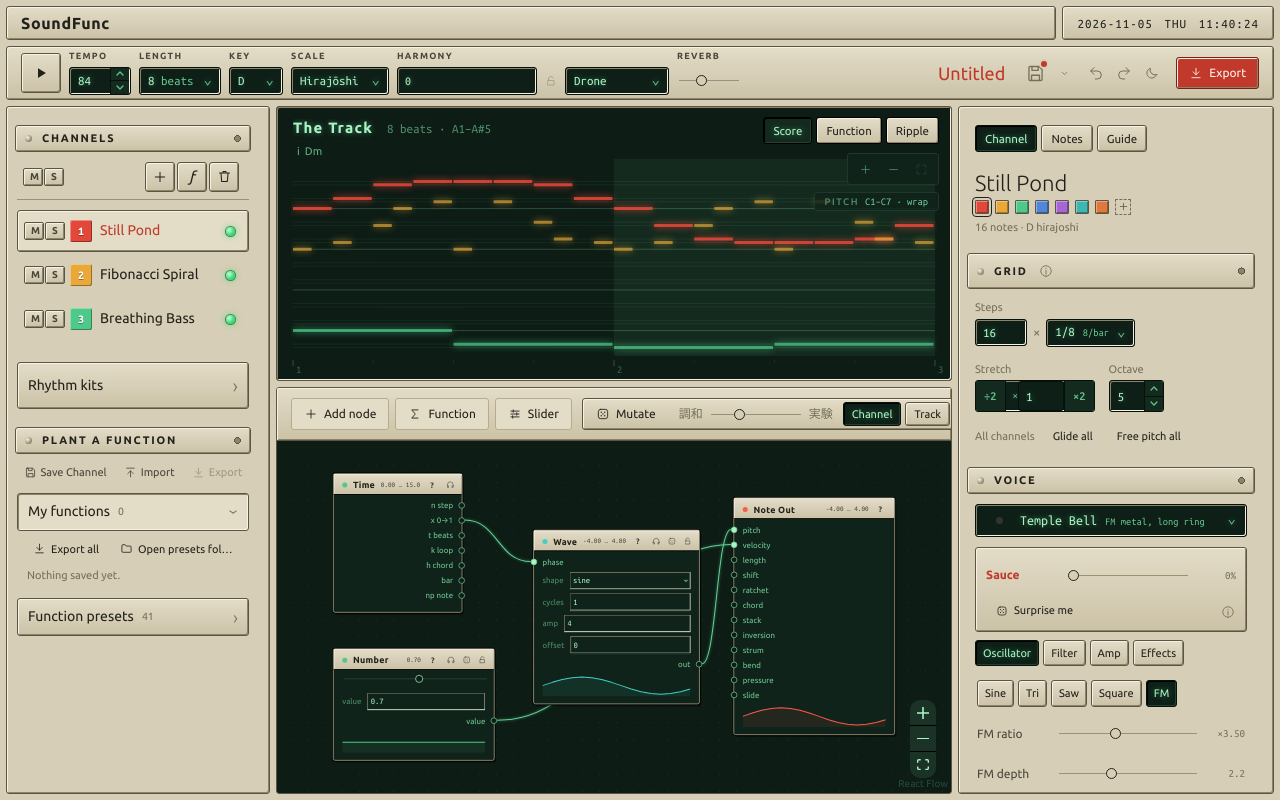
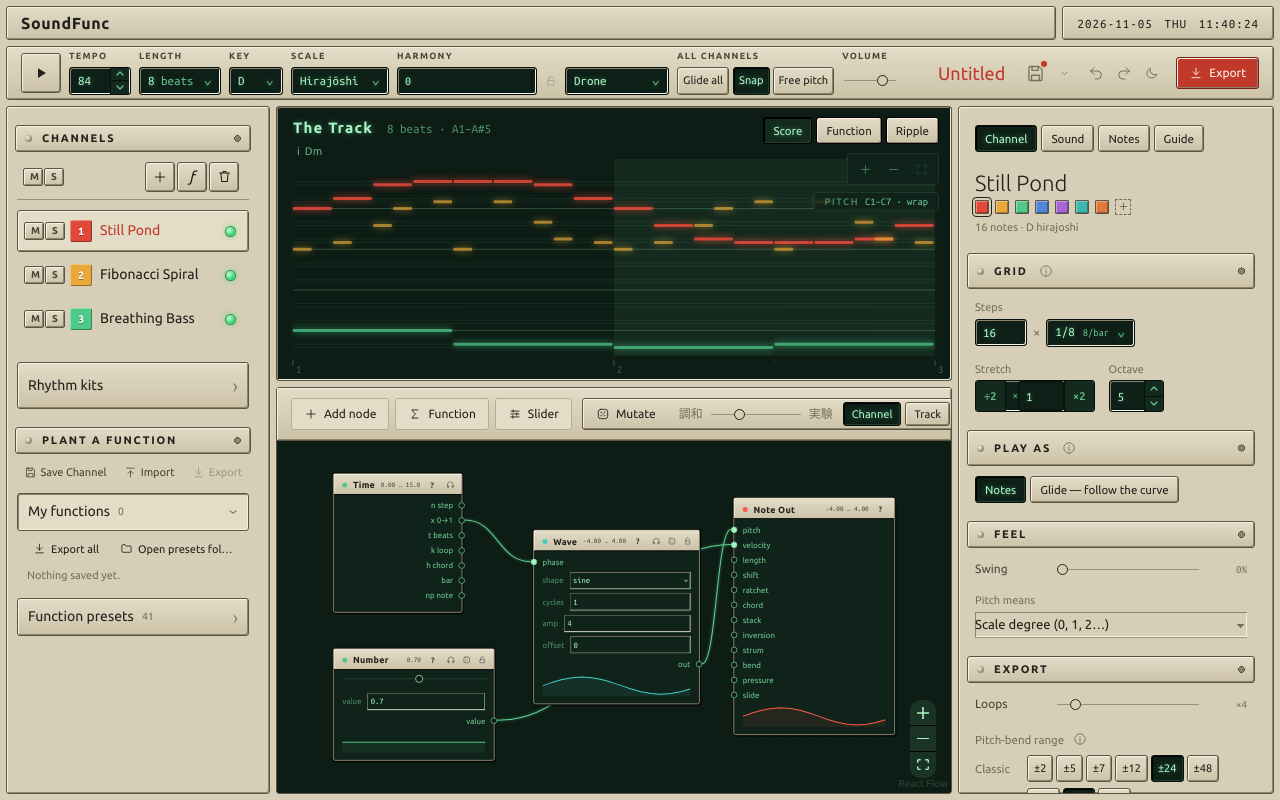
Before and after one commit to danikavu/soundfunc, a React (Vite) app: page / in a window 1280 px wide. Built offline with nearby package versions, Linux system fonts and the light colour scheme.

Commit message:
chore(ui): channel sidebar upd, all global on navbar

```diff
--- a/src/components/Inspector.tsx
+++ b/src/components/Inspector.tsx
@@ -16,7 +16,7 @@ import { FormulaEditor } from './FormulaEditor';
 import { Dropdown } from './Dropdown';
 import { MAX_STEPS, shortBeats, stepLabel } from '../engine/steps';
 
-type Tab = 'sound' | 'notes' | 'guide';
+type Tab = 'channel' | 'sound' | 'notes' | 'guide';
 
 
 function TimbreEditor() {
@@ -406,17 +406,14 @@ function StretchField() {
   );
 }
 
-/** The selected channel's grid: steps × step length, octave — and things to set on every channel at once. */
+/** The selected channel's grid: steps × step length, stretch, octave. (Glide all / Snap all are in the top bar.) */
 function ChannelGrid() {
   const track = useSelectedTrack()!;
   const song = useStore((s) => s.project.song);
   const tracks = useStore((s) => s.project.tracks);
-  const { updateTrack, setGrid, setStepBeatsAll, patchMelodic } = useStore();
+  const { updateTrack, setGrid, setStepBeatsAll } = useStore();
   const free = song.lengthMode === 'free';
   const drum = isDrum(track.waveform);
-  const melodic = tracks.filter((t) => !isDrum(t.waveform));
-  const allGlide = melodic.length > 0 && melodic.every((t) => t.playMode === 'glide');
-  const allSnap = melodic.length > 0 && melodic.every((t) => t.quantize);
   return (
     <>
       <div className="eyebrow eyebrow-info">
@@ -459,31 +456,6 @@ function ChannelGrid() {
           </label>
         )}
       </div>
-      {melodic.length > 0 && (
-        <div className="all-channels">
-          <span className="muted">All channels</span>
-          <button
-            className={`btn small ghost ${allGlide ? 'on' : ''}`}
-            onClick={() => {
-              patchMelodic({ playMode: allGlide ? 'notes' : 'glide' });
-              toast(`${allGlide ? 'Every channel plays notes again' : 'Every melodic channel glides'} — ⌘Z to undo`);
-            }}
-            title={allGlide ? 'Unglide all — every melodic channel plays notes' : 'Glide all — every melodic channel follows its curve'}
-          >
-            {allGlide ? 'Unglide all' : 'Glide all'}
-          </button>
-          <button
-            className={`btn small ghost ${allSnap ? 'on' : ''}`}
-            onClick={() => {
-              patchMelodic({ quantize: !allSnap });
-              toast(`${allSnap ? 'Every glide is free pitch' : 'Every glide snaps to the scale'} — ⌘Z to undo`);
-            }}
-            title={allSnap ? 'Free pitch on every channel — glides go between the notes' : 'Snap every channel’s glide to the scale'}
-          >
-            {allSnap ? 'Free pitch all' : 'Snap all'}
-          </button>
-        </div>
-      )}
     </>
   );
 }
@@ -548,7 +520,7 @@ function ColorRow({ color, onColor }: { color: string; onColor: (c: string) => v
   );
 }
 
-function SoundTab() {
+function ChannelTab() {
   const track = useSelectedTrack()!;
   const { project, updateTrack, setSong, duplicateTrack, removeTrack, checkpoint } = useStore();
   const up = (patch: Parameters<typeof updateTrack>[1]) => updateTrack(track.id, patch);
@@ -565,12 +537,6 @@ function SoundTab() {
       </div>
 
       <ChannelGrid />
-
-      <div className="eyebrow">Voice</div>
-      <VoicePicker />
-      {track.waveform === 'custom' && <TimbreEditor />}
-      <SoundPanel />
-      {(track.waveform === 'custom' || Object.keys(track.synth ?? {}).length > 0) && <SaveVoice />}
 
       {!drum && (
         <>
@@ -603,11 +569,6 @@ function SoundTab() {
           )}
         </>
       )}
-
-      <div className="eyebrow">Mix</div>
-      <Slider label="Volume" value={track.volume} min={0} max={1} onChange={(volume) => up({ volume })} />
-      <Slider label="Pan" value={track.pan} min={-1} max={1} format={(v) => (Math.abs(v) < 0.02 ? 'C' : v < 0 ? `L${Math.round(-v * 100)}` : `R${Math.round(v * 100)}`)} onChange={(pan) => up({ pan })} />
-      <Slider label="Reverb" value={track.send} min={0} max={1} format={(v) => `${Math.round(v * 100)}%`} onChange={(send) => up({ send })} />
 
       <div className="eyebrow">Feel</div>
       {!glide && <Slider label="Swing" value={track.swing} min={0} max={0.6} format={(v) => `${Math.round(v * 100)}%`} onChange={(swing) => up({ swing })} />}
@@ -681,6 +642,33 @@ function SoundTab() {
           <Icon name="trash" size={12} /> Remove
         </button>
       </div>
+    </>
+  );
+}
+
+/** The channel's sound: its place in the mix first, then the voice that plays it. */
+function SoundTab() {
+  const track = useSelectedTrack()!;
+  const { updateTrack } = useStore();
+  const up = (patch: Parameters<typeof updateTrack>[1]) => updateTrack(track.id, patch);
+
+  return (
+    <>
+      <div className="sound-tab-head">
+        <span className="stone" style={{ background: track.color }} aria-hidden />
+        <b>{track.name}</b>
+      </div>
+      <div className="eyebrow">Mix</div>
+      <Slider label="Volume" value={track.volume} min={0} max={1} onChange={(volume) => up({ volume })} />
+      <Slider label="Pan" value={track.pan} min={-1} max={1} format={(v) => (Math.abs(v) < 0.02 ? 'C' : v < 0 ? `L${Math.round(-v * 100)}` : `R${Math.round(v * 100)}`)} onChange={(pan) => up({ pan })} />
+      <Slider label="Reverb" value={track.send} min={0} max={1} format={(v) => `${Math.round(v * 100)}%`} onChange={(send) => up({ send })} />
+
+      <div className="eyebrow">Voice</div>
+      <VoicePicker />
+      {track.waveform === 'custom' && <TimbreEditor />}
+      <SoundPanel />
+      {(track.waveform === 'custom' || Object.keys(track.synth ?? {}).length > 0) && <SaveVoice />}
+
     </>
   );
 }
@@ -806,7 +794,7 @@ function GuideTab() {
 
 export function Inspector() {
   const track = useSelectedTrack();
-  const [tab, setTab] = useState<Tab>('sound');
+  const [tab, setTab] = useState<Tab>('channel');
   return (
     <aside className="panel">
       <div style={{ marginBottom: 18 }}>
@@ -814,13 +802,14 @@ export function Inspector() {
           value={tab}
           onChange={setTab}
           options={[
-            { value: 'sound', label: 'Channel' },
+            { value: 'channel', label: 'Channel' },
+            { value: 'sound', label: 'Sound' },
             { value: 'notes', label: 'Notes' },
             { value: 'guide', label: 'Guide' },
           ]}
         />
       </div>
-      {tab === 'guide' ? <GuideTab /> : !track ? <p className="empty">No channel selected.</p> : tab === 'sound' ? <SoundTab /> : <NotesTab />}
+      {tab === 'guide' ? <GuideTab /> : !track ? <p className="empty">No channel selected.</p> : tab === 'channel' ? <ChannelTab /> : tab === 'sound' ? <SoundTab /> : <NotesTab />}
     </aside>
   );
 }
--- a/src/components/TopBar.tsx
+++ b/src/components/TopBar.tsx
@@ -7,8 +7,8 @@ import { togglePlay } from '../state/transport';
 import { GardenMenu } from './GardenMenu';
 import { FIXED_LENGTHS, shortBeats } from '../engine/steps';
 import { Dropdown } from './Dropdown';
-import { HARMONY_VARS, patternBeats } from '../engine/project';
-import { Icon, Stepper, TextField, download, fileSafe, isProject } from './ui';
+import { HARMONY_VARS, isDrum, patternBeats } from '../engine/project';
+import { Icon, Seg, Stepper, TextField, download, fileSafe, isProject } from './ui';
 
 export function toast(msg: string) {
   window.dispatchEvent(new CustomEvent('sf-toast', { detail: msg }));
@@ -210,6 +210,49 @@ function SongLengthField() {
   );
 }
 
+/** Glide all / Snap all: how every melodic channel plays, in one click */
+function AllChannels() {
+  const tracks = useStore((s) => s.project.tracks);
+  const patchMelodic = useStore((s) => s.patchMelodic);
+  const melodic = tracks.filter((t) => !isDrum(t.waveform));
+  const allGlide = melodic.length > 0 && melodic.every((t) => t.playMode === 'glide');
+  const allSnap = melodic.length > 0 && melodic.every((t) => t.quantize);
+  const allFree = melodic.length > 0 && melodic.every((t) => !t.quantize);
+  const none = melodic.length === 0;
+  return (
+    <div className="field-inline">
+      <span title="Set on every melodic channel at once">All channels</span>
+      <div className="row all-channels-bar">
+        <button
+          className={`btn small ${allGlide ? 'on' : ''}`}
+          disabled={none}
+          aria-pressed={allGlide}
+          onClick={() => {
+            patchMelodic({ playMode: allGlide ? 'notes' : 'glide' });
+            toast(`${allGlide ? 'Every channel plays notes again' : 'Every melodic channel glides'} — ⌘Z to undo`);
+          }}
+          title={allGlide ? 'Every melodic channel glides — click to play notes again' : 'Glide all — every melodic channel follows its curve'}
+        >
+          Glide all
+        </button>
+        {/* both lit only when every glide agrees — a mix of the two shows neither */}
+        <Seg<'snap' | 'free' | 'mixed'>
+          value={allSnap ? 'snap' : allFree ? 'free' : 'mixed'}
+          onChange={(v) => {
+            if (v === 'mixed') return;
+            patchMelodic({ quantize: v === 'snap' });
+            toast(`${v === 'snap' ? 'Every glide snaps to the scale' : 'Every glide is free pitch — between the notes'} — ⌘Z to undo`);
+          }}
+          options={[
+            { value: 'snap', label: 'Snap' },
+            { value: 'free', label: 'Free pitch' },
+          ]}
+        />
+      </div>
+    </div>
+  );
+}
+
 export function TopBar() {
   const { project, setSong, setProjectName, playing, theme, toggleTheme, undo, redo, past, future, checkpoint } = useStore();
   const { song } = project;
@@ -312,10 +355,11 @@ export function TopBar() {
             </div>
           </div>
         </div>
-        <label className="field-inline hide-narrow w-space" title="Reverb — how much of the whole track rings in the room">
-          <span>Reverb</span>
+        <AllChannels />
+        <label className="field-inline hide-narrow w-space" title={`Volume — the whole track's level: ${Math.round((song.volume ?? 0.8) * 100)}% (each channel's own is in its Sound tab)`}>
+          <span>Volume</span>
           <span className="space-slider">
-            <input type="range" min={0} max={1} step={0.01} value={song.reverb} onChange={(e) => setSong({ reverb: Number(e.target.value) })} aria-label="Reverb" />
+            <input type="range" min={0} max={1} step={0.01} value={song.volume ?? 0.8} onChange={(e) => setSong({ volume: Number(e.target.value) }, false)} aria-label="Volume" />
           </span>
         </label>
       </div>
--- a/src/engine/audio.ts
+++ b/src/engine/audio.ts
@@ -40,6 +40,9 @@ const glideKey = (t: Track) => `${t.waveform}|${t.waveform === 'custom' ? t.timb
 /** how loud each oscillator is at full level, so voices come out evenly */
 const WAVE_LEVEL: Record<OscWave, number> = { sine: 1, triangle: 0.95, sawtooth: 0.5, square: 0.45, custom: 0.8, fm: 0.8 };
 
+/** the top bar's Volume (0…1, default 0.8) → the master gain: a gentle curve, so the slider's lower half stays useful */
+export const masterLevel = (v: number | undefined) => Math.pow(Math.min(1, Math.max(0, v ?? 0.8)), 1.5) / Math.pow(0.8, 1.5) * 0.8;
+
 export class AudioEngine {
   private ctx: AudioContext | null = null;
   private master!: GainNode;
@@ -58,6 +61,9 @@ export class AudioEngine {
   private originBeat = 0;
   private scheduledBeat = 0;
   private bpm = 90;
+  /** the master gain the top bar's Volume sets */
+  private volume = masterLevel(undefined);
+  private fadeUntil = 0;
   playing = false;
 
   private ensure(): AudioContext {
@@ -71,7 +77,7 @@ export class AudioEngine {
     this.analyser = ctx.createAnalyser();
     this.analyser.fftSize = 2048;
     this.master = ctx.createGain();
-    this.master.gain.value = 0.8;
+    this.master.gain.value = this.volume;
     this.dry = ctx.createGain();
     this.wet = ctx.createGain();
     const verb = ctx.createConvolver();
@@ -172,11 +178,14 @@ export class AudioEngine {
     }
     this.project = project;
     this.bpm = project.song.bpm;
+    this.volume = masterLevel(project.song.volume);
     this.renderCache.clear();
     if (this.ctx) {
       const r = project.song.reverb;
       this.wet.gain.setTargetAtTime(r * 0.9, this.ctx.currentTime, 0.05);
       this.dry.gain.setTargetAtTime(1 - r * 0.45, this.ctx.currentTime, 0.05);
+      // after a stop's fade-out, never in the middle of it
+      this.master.gain.setTargetAtTime(this.volume, Math.max(this.ctx.currentTime, this.fadeUntil), 0.03);
       for (const t of project.tracks) if (this.buses.has(t.id)) this.bus(t);
     }
   }
@@ -217,7 +226,8 @@ export class AudioEngine {
       this.master.gain.cancelScheduledValues(now);
       this.master.gain.setValueAtTime(this.master.gain.value, now);
       this.master.gain.linearRampToValueAtTime(0, now + 0.08);
-      this.master.gain.setValueAtTime(0.8, now + 0.25);
+      this.master.gain.setValueAtTime(this.volume, now + 0.25);
+      this.fadeUntil = now + 0.25;
       for (const id of [...this.glides.keys()]) this.killGlide(id, 0.08);
       // detach the old buses (and every voice already scheduled on them) once faded
       const old = [...this.buses.values()];
--- a/src/engine/project.ts
+++ b/src/engine/project.ts
@@ -126,7 +126,10 @@ export interface Song {
   bpm: number;
   root: number;
   scale: string;
+  /** the room's level for every channel's reverb send (set per channel; no longer in the top bar) */
   reverb: number;
+  /** the whole track's output level 0..1 — the top bar's Volume (sound only, not exports) */
+  volume?: number;
   /** how many times the longest pattern repeats on MIDI export */
   exportLoops: number;
   /** chord progression: the chord's scale degree as a function of `bar` (and `k`) */
--- a/src/styles.css
+++ b/src/styles.css
@@ -3249,6 +3249,47 @@ button:focus-visible {
 .channel-grid .stepper {
   height: 32px;
 }
+/* the top bar's Glide all + Snap / Free pitch */
+.all-channels-bar {
+  gap: 4px;
+  height: var(--ctl-h);
+  align-items: center;
+  flex-wrap: nowrap;
+  white-space: nowrap;
+}
+.all-channels-bar .btn.on {
+  color: var(--accent);
+}
+.all-channels-bar .seg {
+  flex-wrap: nowrap;
+  gap: 3px;
+}
+.all-channels-bar .seg button,
+.all-channels-bar .btn {
+  height: var(--ctl-h);
+  padding: 0 8px;
+  font-size: 11px;
+  white-space: nowrap;
+}
+/* the Sound tab: which channel it is */
+.sound-tab-head {
+  display: flex;
+  align-items: center;
+  gap: 8px;
+  margin: 0 0 4px;
+  font-size: 14px;
+  min-width: 0;
+}
+.sound-tab-head b {
+  overflow: hidden;
+  text-overflow: ellipsis;
+  white-space: nowrap;
+}
+.sound-tab-head .stone {
+  flex: none;
+  width: 12px;
+  height: 12px;
+}
 .all-channels {
   display: flex;
   align-items: center;
@@ -3504,3 +3545,14 @@ aside.panel:last-of-type .info-pop {
     width: 84px;
   }
 }
+
+/* narrow screens: the top bar's All channels switch gives up a little room so Export stays in view */
+@media (max-width: 1340px) {
+  .all-channels-bar .seg button,
+  .all-channels-bar .btn {
+    padding: 0 5px;
+  }
+  .topbar .w-space {
+    width: 56px;
+  }
+}
```
